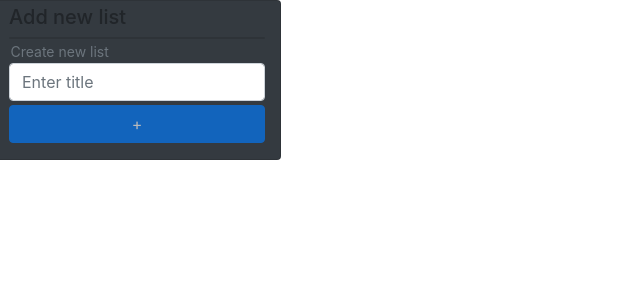
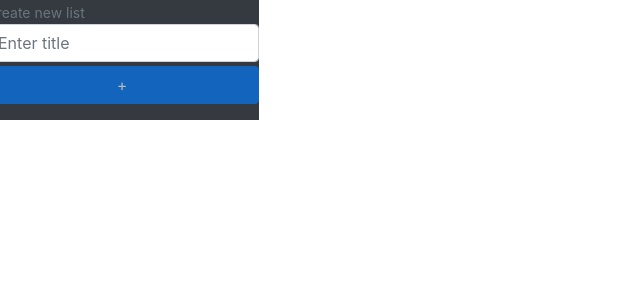
Before and after one commit to Mihgol/vuejsTrello, a Vue app: page / in a window 1280 px wide. Shown: the top 300 px of the page, without its empty margins (0-640 px from the left). Built offline with nearby package versions, Linux system fonts and the light colour scheme.

Commit message:
ui layer of drag and drop

```diff
--- a/package.json
+++ b/package.json
@@ -11,6 +11,8 @@
     "bootstrap-vue": "^2.4.2",
     "uuid": "^3.4.0",
     "vue": "^2.6.11",
+    "vue-smooth-dnd": "^0.8.1",
+    "vuedraggable": "^2.23.2",
     "vuex": "^3.1.2"
   },
   "devDependencies": {
--- a/src/components/Board.vue
+++ b/src/components/Board.vue
@@ -1,23 +1,31 @@
 <template>
   <div class="row">
-    <List
-      class="card ml-2"
-      v-for="(list, listIndex) in lists"
-      :list="list"
-      :listIndex="listIndex"
-      :key="list.id"
-    >
-      <NewItem @itemAdded="addItem" :listId="list.id" />
-    </List>
-    <List class="card bg-dark dark ml-2">
-      <NewList class="bg-dark" @listAdded="addList" />
-    </List>
+    <Container drag-handle-selector=".handle" lock-axis="x" orientation="horizontal">
+      <Draggable class="card ml-2 col" v-for="(list, listIndex) in lists" :key="list.id">
+        <div>
+          <header class="mt-1 handle">
+            <b-icon-list-check />
+            <h5>{{ list.title }} {{ listIndex }}</h5>
+          </header>
+          <Container group-name="items" class="list-group">
+            <Draggable
+              class="list-group-item"
+              v-for="item in list.items"
+              :key="item.id"
+            >{{item.title}}</Draggable>
+          </Container>
+          <NewItem @itemAdded="addItem" :listId="list.id" />
+        </div>
+      </Draggable>
+    </Container>
+    <NewList class="bg-dark" @listAdded="addList" />
   </div>
 </template>
 
 <script lang="ts">
+// @ts-ignore
+import { Container, Draggable } from "vue-smooth-dnd";
 import Vue from "vue";
-import List from "@/components/List.vue";
 import NewList from "@/components/NewList.vue";
 import NewItem from "@/components/NewItem.vue";
 import { Data } from "../store/Data";
@@ -27,7 +35,8 @@ export default Vue.extend({
   name: "Board",
   data: () => ({}),
   components: {
-    List,
+    Container,
+    Draggable,
     NewList,
     NewItem
   },
--- a/src/components/List.vue
+++ /dev/null
@@ -1,26 +0,0 @@
-<template>
-  <div class="col">
-    <h5 class="mt-1">{{ list.title }}</h5>
-    <ul class="list-group">
-      <li class="list-group-item" v-for="item in list.items" :key="item.id">{{item.title}}</li>
-    </ul>
-    <slot></slot>
-  </div>
-</template>
-
-<script lang="ts">
-import Vue from "vue";
-
-export default Vue.extend({
-  name: "List",
-  props: {
-    list: {
-      type: Object,
-      default: () => ({
-        title: "Add new list"
-      })
-    },
-    listIndex: Number
-  }
-});
-</script>
```
Also changed, not shown: 1 other file (tests, documents, lock files or other folders).
